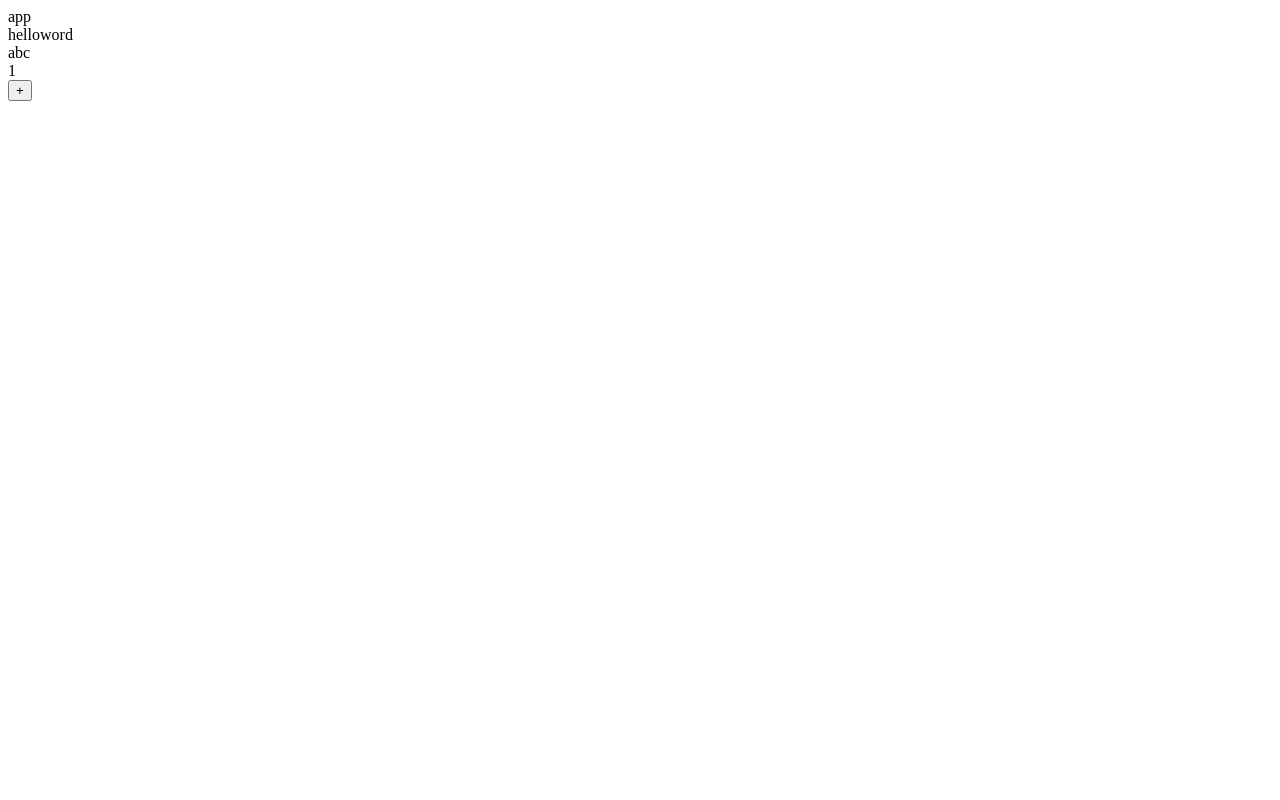
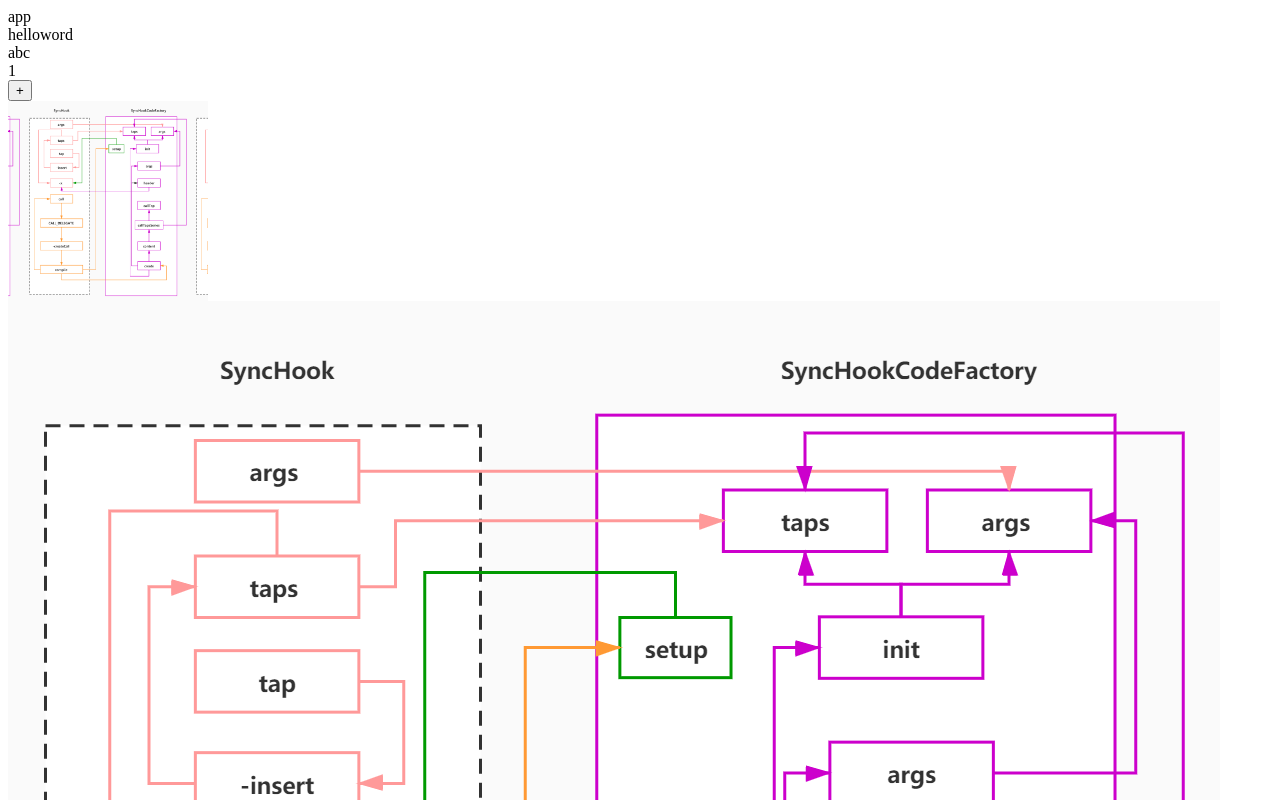
Before and after one commit to wumo1016/vite_pritice, a Vue app in the folder usage/: page / in a window 1280 px wide. Shown: the top 800 px of the page. Built offline with nearby package versions, Linux system fonts and the light colour scheme; the HTML template or start-up script is replaced by a standard one.

Commit message:
chore(usage)

```diff
--- a/usage/src/app.vue
+++ b/usage/src/app.vue
@@ -3,16 +3,31 @@
   <Helloword msg="abc" />
   <div>{{ state.count }}</div>
   <div><button @click="handleClick">+</button></div>
+  <div class="img_box"></div>
+  <!-- <img src="./assets/hook.jpg" alt=""> -->
+  <img :src="img" alt="" />
 </template>
 
 <script setup>
 import { reactive } from 'vue'
 import Helloword from './helloWord.vue'
+import hook from './assets/hook.jpg'
 
 let state = reactive({
   count: 1
 })
+
 const handleClick = () => {
   state.count++
 }
+
+const img = hook
 </script>
+
+<style scoped>
+.img_box {
+  width: 200px;
+  height: 200px;
+  background: url('./assets/hook.jpg') center / contain;
+}
+</style>
```
Also changed, not shown: usage/src/assets/hook.jpg (added), 1 other file (tests, documents, lock files or other folders).
